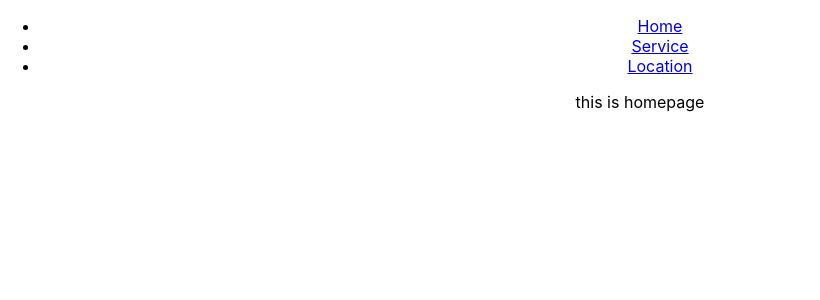
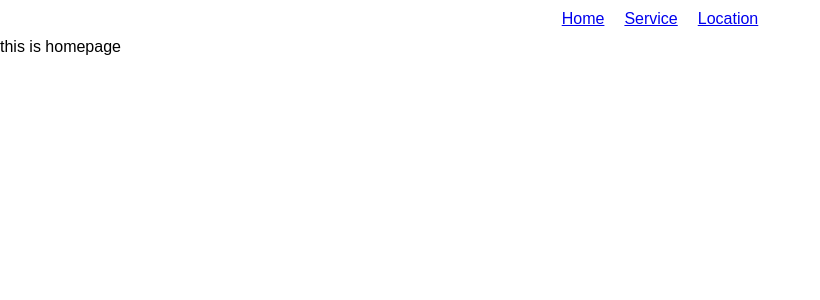
Before and after one commit to Kunduz-Imanalieva/plant-shop-website, a React (Create React App) app: page / in a window 1280 px wide. Shown: the top 300 px of the page, without its empty margins (0-820 px from the left). Built offline with nearby package versions, Linux system fonts and the light colour scheme.

Commit message:
added some basic styles to li  and ul

```diff
--- a/src/App.css
+++ b/src/App.css
@@ -1,38 +1,18 @@
-.App {
-  text-align: center;
+
+* {
+  margin: 0px;
+  box-sizing: border-box;
+  font-family: Arial, Helvetica, sans-serif;
 }
 
-.App-logo {
-  height: 40vmin;
-  pointer-events: none;
+.App ul {
+  display: flex;
+  justify-content: center;
+  list-style-type: none;
+
 }
 
-@media (prefers-reduced-motion: no-preference) {
-  .App-logo {
-    animation: App-logo-spin infinite 20s linear;
-  }
+.App li{
+  padding: 10px;
+
 }
-
-.App-header {
-  background-color: #282c34;
-  min-height: 100vh;
-  display: flex;
-  flex-direction: column;
-  align-items: center;
-  justify-content: center;
-  font-size: calc(10px + 2vmin);
-  color: white;
-}
-
-.App-link {
-  color: #61dafb;
-}
-
-@keyframes App-logo-spin {
-  from {
-    transform: rotate(0deg);
-  }
-  to {
-    transform: rotate(360deg);
-  }
-}
```
